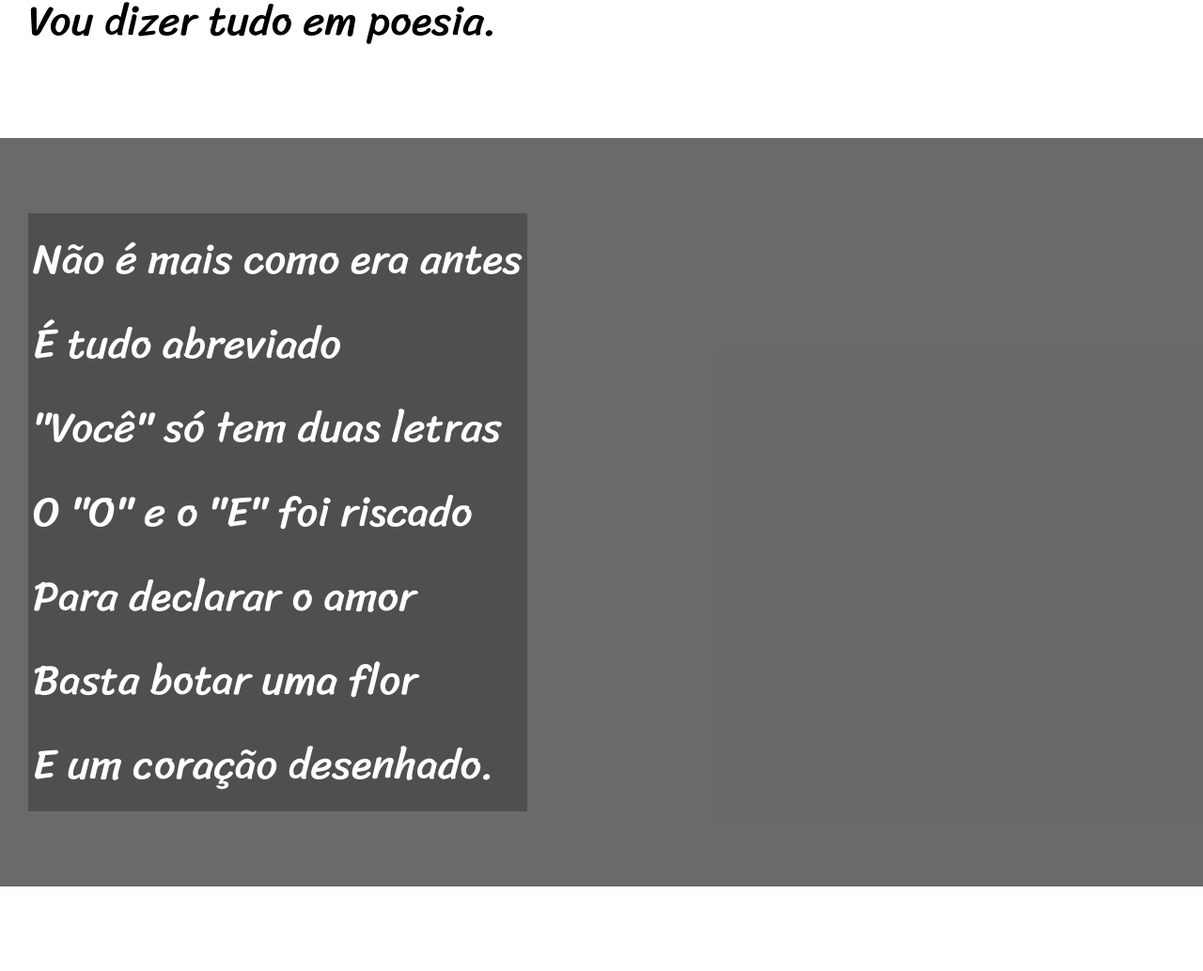
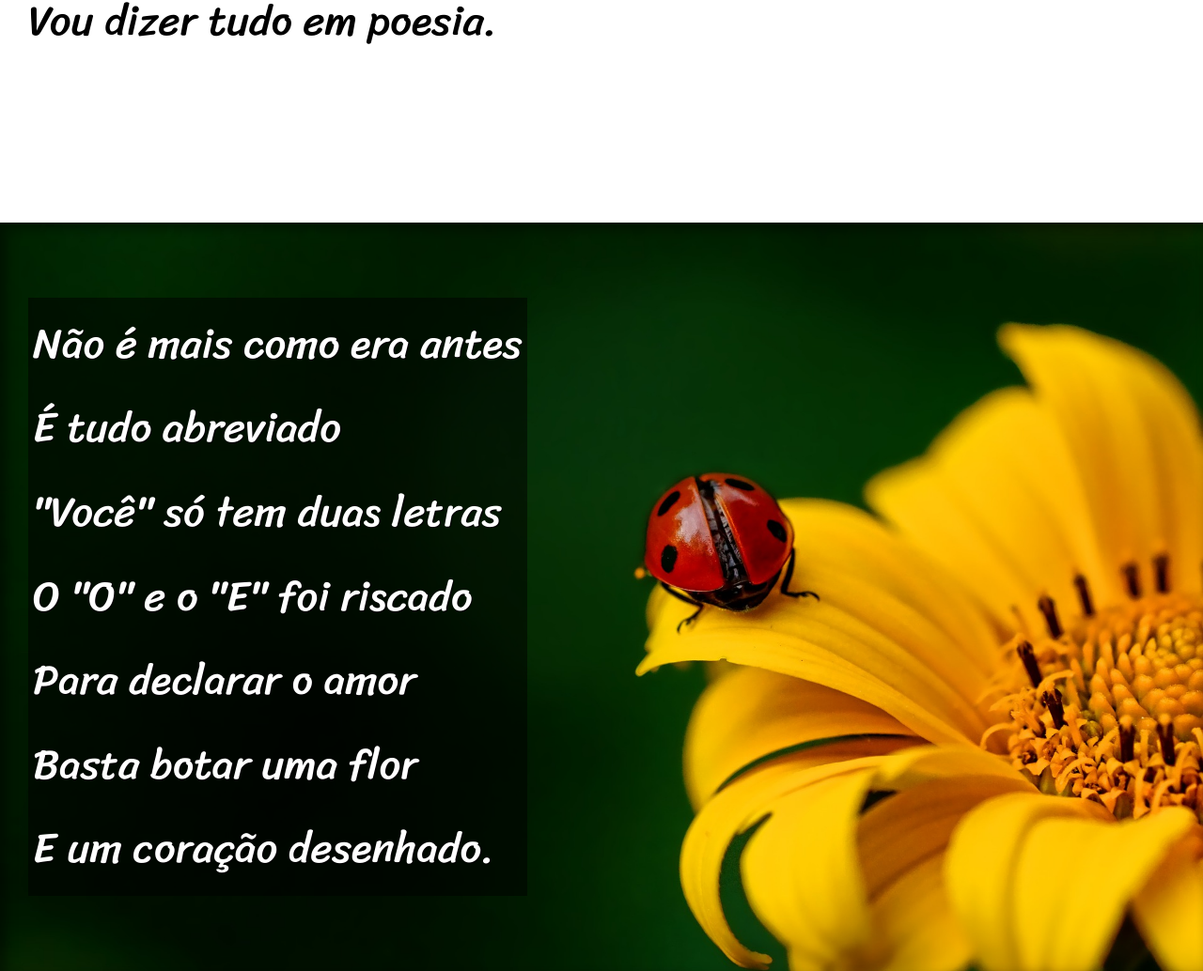
Before and after one commit to klebeson/html-css, a plain HTML site: page desafios/d012/index.html in a window 1280 px wide. Shown: the part 900-1934 px from the top of the page at 94% size. Drawn offline with Linux system fonts and the light colour scheme.

Commit message:
finalizando projeto cordel

```diff
--- a/desafios/d012/estilo/style.css
+++ b/desafios/d012/estilo/style.css
@@ -58,29 +58,41 @@ section{
     font-size: 3.5vw;
 }
 
+section > p{
+    padding-bottom: 2em;
+}
+
 section.normal{
     background-color: white;
     color: black;
 }
 
 section.imagem{
-    background-color: rgba(0, 0, 0, 0.377);
+    background-color: rgba(51, 51, 51);
     color: white;
+    box-shadow:inset 6px 6px 13px 0px rgba(0, 0, 0, 0.473);
+    background-size: cover;
+    background-attachment: fixed;
 }
 
 section.imagem > p {
     display: inline-block;
     padding: 5px;
-    background-color: rgba(0, 0, 0, 0.253);
+    background-color: rgba(0, 0, 0, 0.514);
+    text-shadow: 1px 1px 0px black;
 
 }
 
+section#img01{
+    background-image: url('../imagens/background001.jpg');
+    background-position: right center;
 
+}
 
+section#img02{
+    background-image: url('../imagens/background002.jpg');
 
-
-
-
+}
 
 footer{
     background-color: black;
--- a/desafios/d012/index.html
+++ b/desafios/d012/index.html
@@ -27,7 +27,7 @@
     </section>
 
 
-    <section class="imagem">
+    <section class="imagem" id="img01">
         <p>
             Não é mais como era antes <br>
             É tudo abreviado <br>
@@ -65,7 +65,7 @@
     </section>
 
 
-    <section class="imagem">
+    <section class="imagem" id="img02">
         <p>
             Tenho saudade das cartas <br>
             Escritas com a própria mão <br>
```
